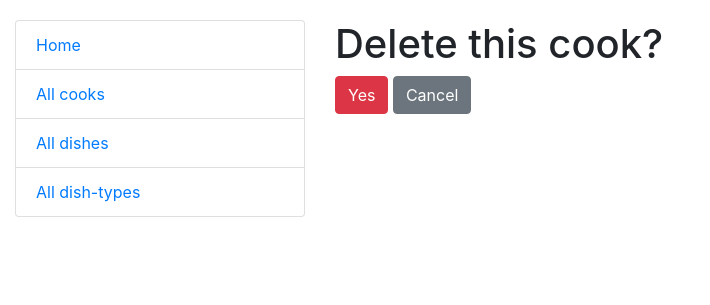
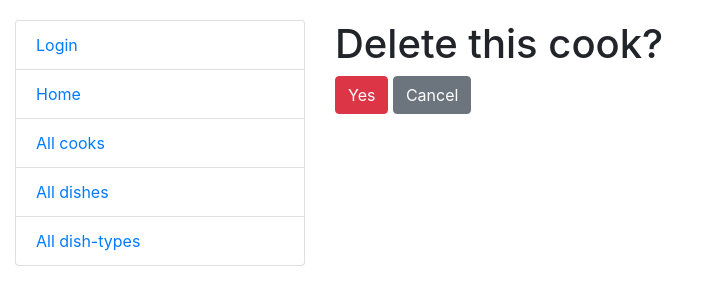
Before and after one commit to MrsLFG/restaurant-kitchen-service, a Django app: page /kitchen/cooks/1/delete/ in a window 1280 px wide. Shown: the top 305 px of the page, without its empty margins (0-710 px from the left). Run offline with Django 5.2, Linux system fonts and the light colour scheme; data comes from the database, SQL or seed files in the repository.

Commit message:
update sidebar links to login & logout

```diff
--- a/templates/includes/sidebar.html
+++ b/templates/includes/sidebar.html
@@ -1,4 +1,17 @@
 <ul class="sidebar-nav list-group">
+  {% if user.is_authenticated %}
+    <li class="list-group-item">
+      User: {{ user.username }}
+    </li>
+    <form method="post" action="{% url 'logout' %}" class="list-group-item">
+      {% csrf_token %}
+      <button type="submit">Logout</button>
+    </form>
+  {% else %}
+    <li class="list-group-item">
+    <a href="{% url 'login' %}">Login</a>
+    </li>
+  {% endif %}
   <li class="list-group-item">
     <a href="{% url 'kitchen:index' %}">Home</a>
   </li>
```
